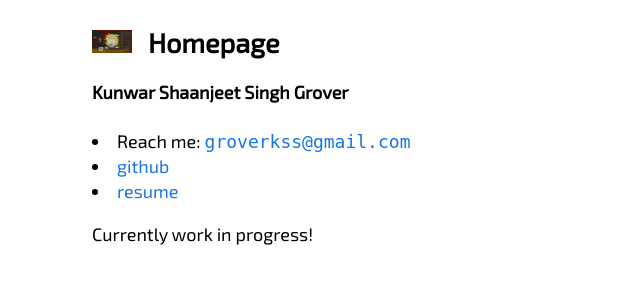
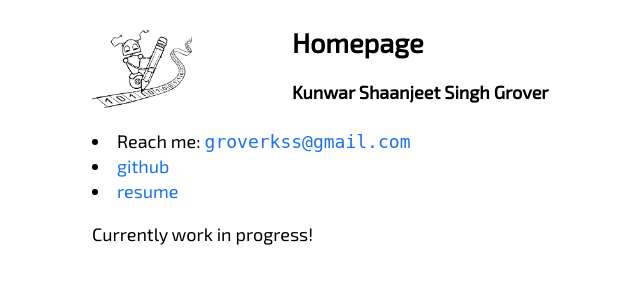
Before and after one commit to Groverkss/Notion-CMS-Blog, a Python web app: template templates/homepage.html in a window 1280 px wide. Shown: the top 300 px of the page, without its empty margins (232-872 px from the left). Run offline with Jinja, Linux system fonts and the light colour scheme; the template is opened without the code that fills it, so the values that code supplies are empty.

Commit message:
Updated template image and image dimensions

```diff
--- a/templates/homepage.html
+++ b/templates/homepage.html
@@ -160,7 +160,7 @@
 <body>
     <div class='container'>
         <h2>
-            <img style="float:left;display:inline-block;padding-right: 16px; width: 40px" src="templates/banner.jpg">
+            <img style="float:left;display:inline-block;padding-right: 100px; width: 100px" src="templates/banner.png">
             Homepage
         </h2>
         <h4><span class='centered'> Kunwar Shaanjeet Singh Grover</h4>
```
Also changed, not shown: templates/banner.jpg (deleted), templates/banner.png (added).
